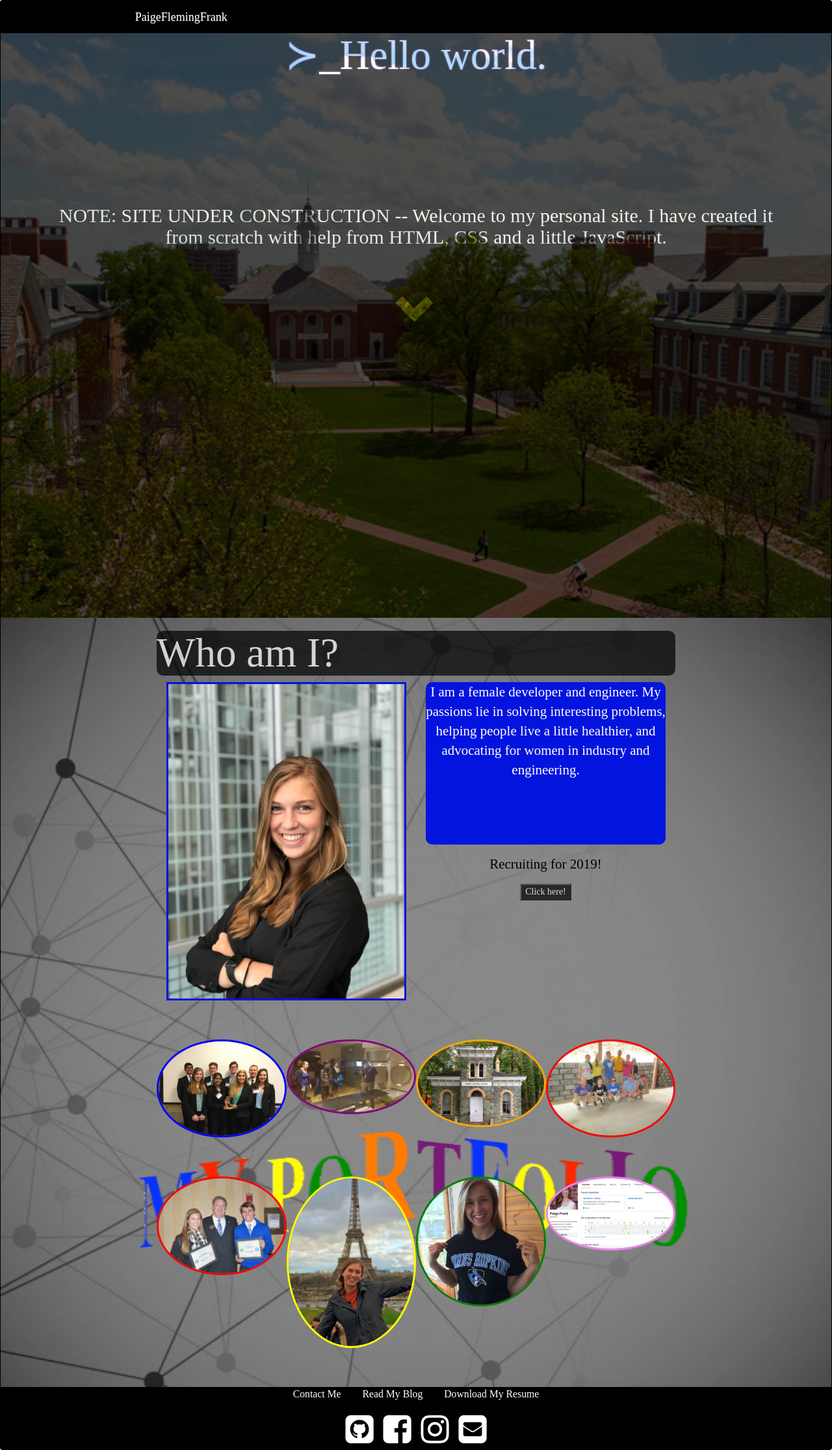
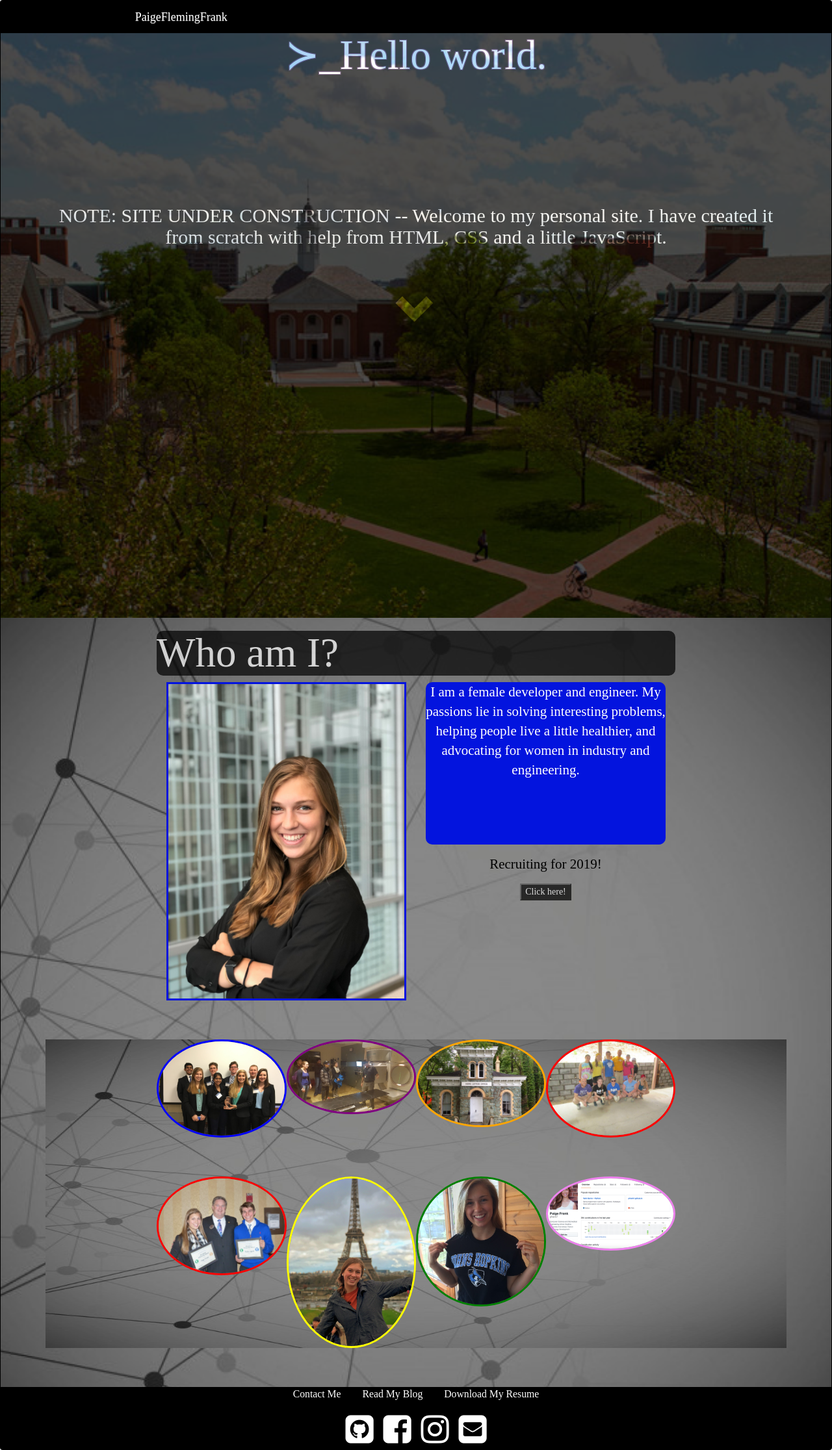
Before and after one commit to pfrank7/pfrank7.github.io, a Jekyll site: the page built from index.html, in a window 1280 px wide. Shown: the whole page at 65% size. Built offline with Jekyll 4.4.1, drawn with Linux system fonts in a browser that asks for light colours; nearby versions of some CDN libraries.

Commit message:
Update index.html

```diff
--- a/index.html
+++ b/index.html
@@ -50,7 +50,7 @@ title: Paige Frank
 }
 .port {
 	width: 100%;
-	background-image: url("../photos/portfolioback.png");
+	background-image: url("../photos/techback.jpg");
 	background-repeat: no-repeat;
 	background-size: 100% 100%;
 	}
```
